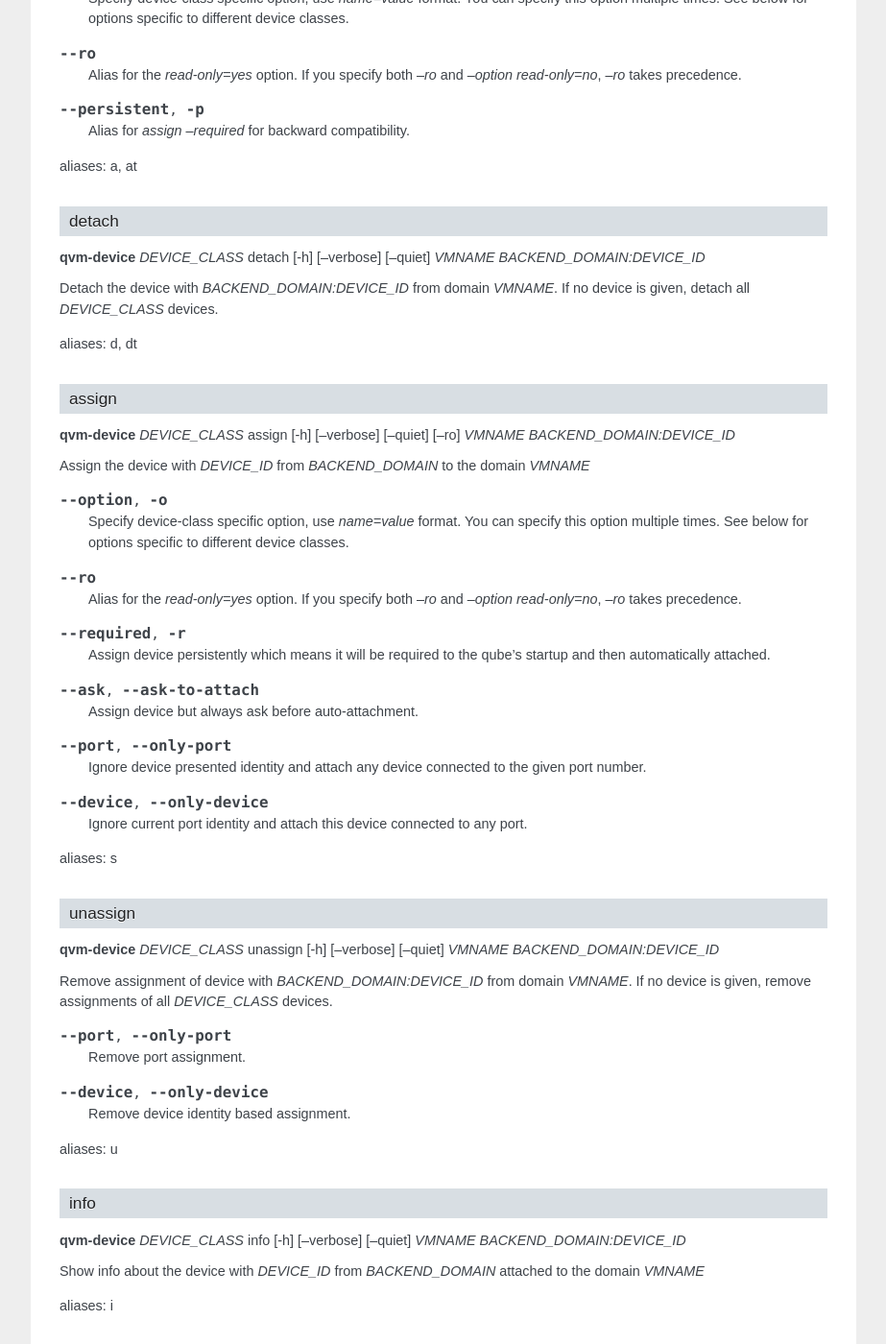
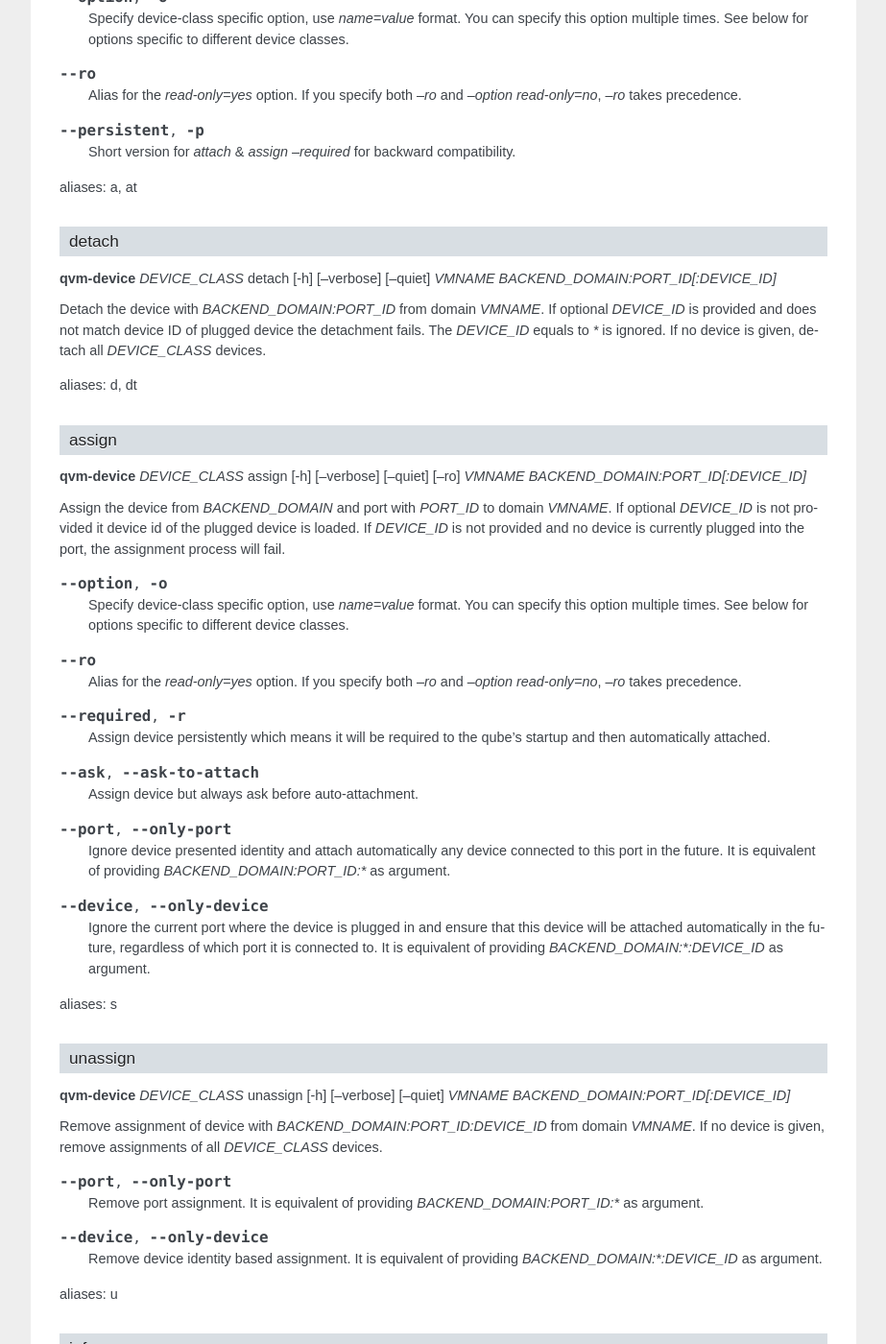
Before and after one commit to QubesOS/qubes-core-admin-client, a Sphinx documentation site: the page built from doc/manpages/qvm-device.rst, in a window 1280 px wide and 1400 px high, scrolled down 1244 px. Shown: the whole window at 96% size, without its empty margins (198-1121 px from the left). Built offline with Sphinx 7.4.7, drawn with Linux system fonts in a browser that asks for light colours; the version number could not be read and is left out; some of the changed text lies outside the part shown.

Commit message:
q-dev: update docs

```diff
--- a/doc/manpages/qvm-device.rst
+++ b/doc/manpages/qvm-device.rst
@@ -41,7 +41,7 @@ Commands
 list
 ^^^^
 
-| :command:`qvm-device` *DEVICE_CLASS* list [-h] [--verbose] [--quiet] [-s] [*VMNAME* [*VMNAME* ...]]
+| :command:`qvm-device` *DEVICE_CLASS* list [-h] [--verbose] [--quiet] [*VMNAME* [*VMNAME* ...]]
 
 List devices.
 
@@ -63,9 +63,11 @@ aliases: ls, l
 attach
 ^^^^^^
 
-| :command:`qvm-device` *DEVICE_CLASS* attach [-h] [--verbose] [--quiet] [--ro] *VMNAME* *BACKEND_DOMAIN:DEVICE_ID*
+| :command:`qvm-device` *DEVICE_CLASS* attach [-h] [--verbose] [--quiet] [--ro] *VMNAME* *BACKEND_DOMAIN:PORT_ID[:DEVICE_ID]*
 
-Attach the device with *DEVICE_ID* from *BACKEND_DOMAIN* to the domain *VMNAME*
+Attach the device from *BACKEND_DOMAIN* and port with *PORT_ID* to domain *VMNAME*.
+If optional *DEVICE_ID* is provided and does not match device ID of plugged device the attachment fails.
+The *DEVICE_ID* equals to `*` is ignored.
 
 .. option:: --option, -o
 
@@ -80,16 +82,18 @@ Attach the device with *DEVICE_ID* from *BACKEND_DOMAIN* to the domain *VMNAME*
 
 .. option:: --persistent, -p
 
-   Alias for `assign --required` for backward compatibility.
+   Short version for `attach` & `assign --required` for backward compatibility.
 
 aliases: a, at
 
 detach
 ^^^^^^
 
-| :command:`qvm-device` *DEVICE_CLASS* detach [-h] [--verbose] [--quiet] *VMNAME* *BACKEND_DOMAIN:DEVICE_ID*
+| :command:`qvm-device` *DEVICE_CLASS* detach [-h] [--verbose] [--quiet] *VMNAME* *BACKEND_DOMAIN:PORT_ID[:DEVICE_ID]*
 
-Detach the device with *BACKEND_DOMAIN:DEVICE_ID* from domain *VMNAME*.
+Detach the device with *BACKEND_DOMAIN:PORT_ID* from domain *VMNAME*.
+If optional *DEVICE_ID* is provided and does not match device ID of plugged device the detachment fails.
+The *DEVICE_ID* equals to `*` is ignored.
 If no device is given, detach all *DEVICE_CLASS* devices.
 
 aliases: d, dt
@@ -97,9 +101,11 @@ aliases: d, dt
 assign
 ^^^^^^
 
-| :command:`qvm-device` *DEVICE_CLASS* assign [-h] [--verbose] [--quiet] [--ro] *VMNAME* *BACKEND_DOMAIN:DEVICE_ID*
+| :command:`qvm-device` *DEVICE_CLASS* assign [-h] [--verbose] [--quiet] [--ro] *VMNAME* *BACKEND_DOMAIN:PORT_ID[:DEVICE_ID]*
 
-Assign the device with *DEVICE_ID* from *BACKEND_DOMAIN* to the domain *VMNAME*
+Assign the device from *BACKEND_DOMAIN* and port with *PORT_ID* to domain *VMNAME*.
+If optional *DEVICE_ID* is not provided it device id of the plugged device is loaded.
+If *DEVICE_ID* is not provided and no device is currently plugged into the port, the assignment process will fail.
 
 .. option:: --option, -o
 
@@ -122,29 +128,33 @@ Assign the device with *DEVICE_ID* from *BACKEND_DOMAIN* to the domain *VMNAME*
 
 .. option:: --port, --only-port
 
-   Ignore device presented identity and attach any device connected to the given port number.
+   Ignore device presented identity and attach automatically any device connected to this port in the future.
+   It is equivalent of providing `BACKEND_DOMAIN:PORT_ID:*` as argument.
 
 .. option:: --device, --only-device
 
-   Ignore current port identity and attach this device connected to any port.
+   Ignore the current port where the device is plugged in and ensure that this device will be attached automatically in the future, regardless of which port it is connected to.
+   It is equivalent of providing `BACKEND_DOMAIN:*:DEVICE_ID` as argument.
 
 aliases: s
 
 unassign
 ^^^^^^^^
 
-| :command:`qvm-device` *DEVICE_CLASS* unassign [-h] [--verbose] [--quiet] *VMNAME* *BACKEND_DOMAIN:DEVICE_ID*
+| :command:`qvm-device` *DEVICE_CLASS* unassign [-h] [--verbose] [--quiet] *VMNAME* *BACKEND_DOMAIN:PORT_ID[:DEVICE_ID]*
 
-Remove assignment of device with *BACKEND_DOMAIN:DEVICE_ID* from domain *VMNAME*.
+Remove assignment of device with *BACKEND_DOMAIN:PORT_ID:DEVICE_ID* from domain *VMNAME*.
 If no device is given, remove assignments of all *DEVICE_CLASS* devices.
 
 .. option:: --port, --only-port
 
    Remove port assignment.
+   It is equivalent of providing `BACKEND_DOMAIN:PORT_ID:*` as argument.
 
 .. option:: --device, --only-device
 
    Remove device identity based assignment.
+   It is equivalent of providing `BACKEND_DOMAIN:*:DEVICE_ID` as argument.
 
 aliases: u
 
```
